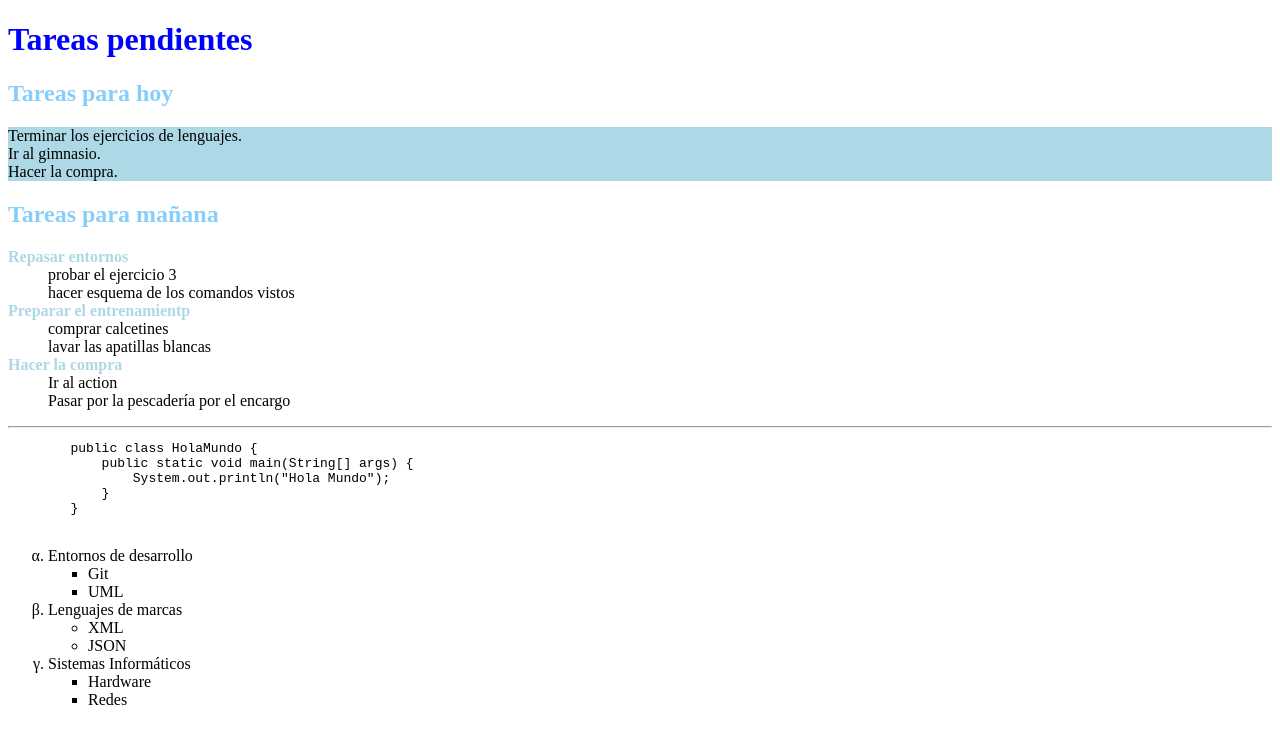
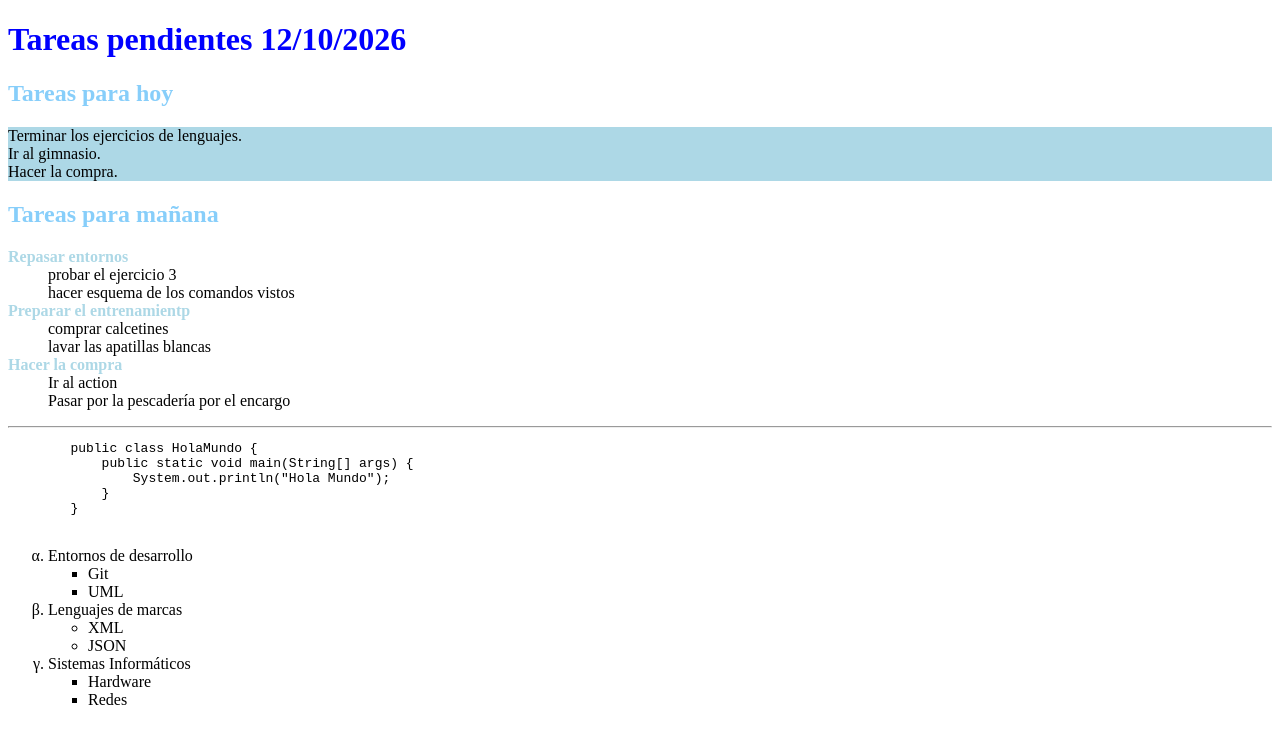
Before and after one commit to soniaGut/pruebaPrimerRepo, a plain HTML site: page index.html in a window 1280 px wide. Drawn offline with Linux system fonts and the light colour scheme.

Commit message:
feat: Actualiza la fecha de las tareas

```diff
--- a/index.html
+++ b/index.html
@@ -9,7 +9,7 @@
 </head>
 
 <body>
-    <h1> Tareas pendientes </h1>
+    <h1> Tareas pendientes 12/10/2026</h1>
 
     <h2> Tareas para hoy</h2>
     <p id="parrafoPrincipal">
```
